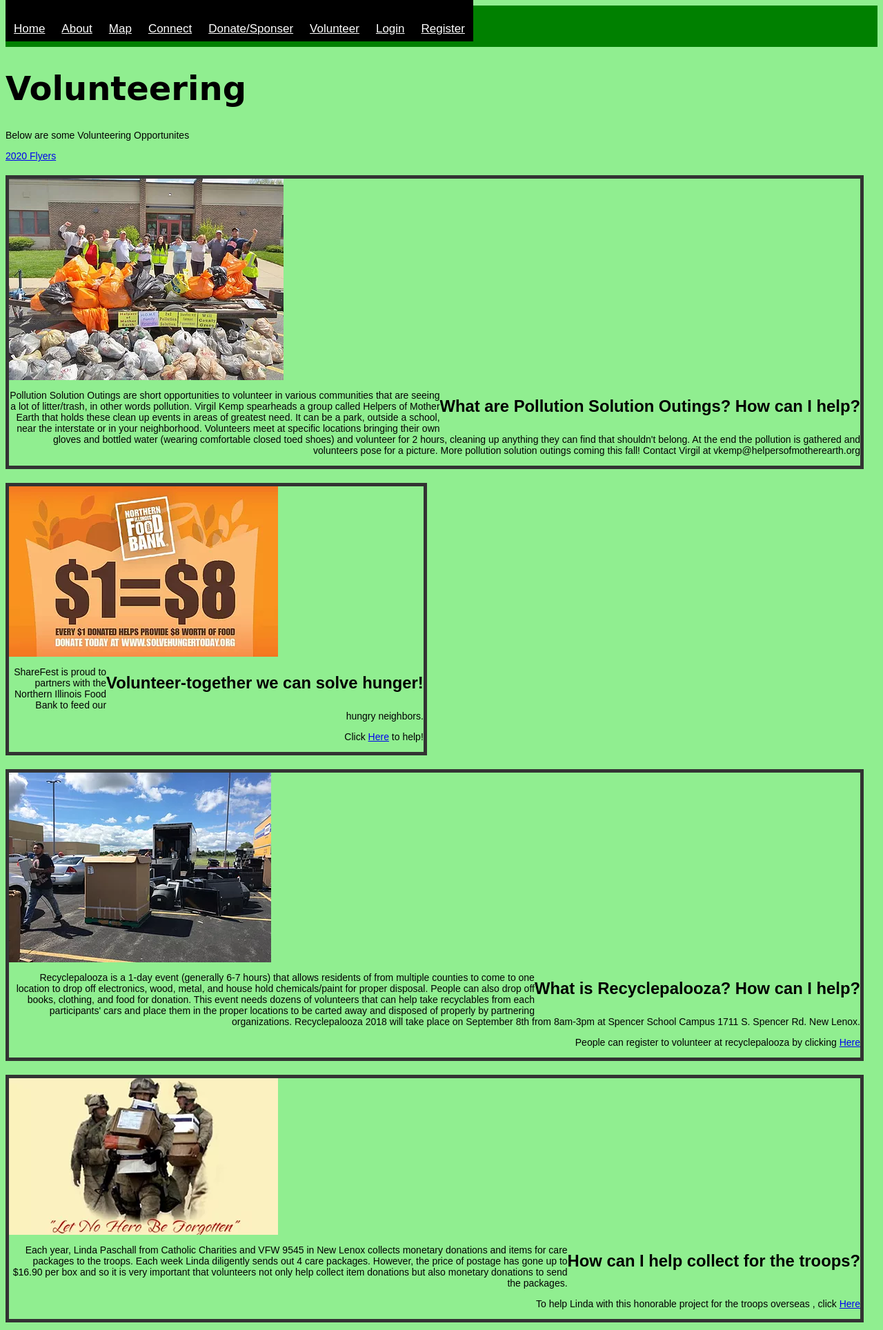
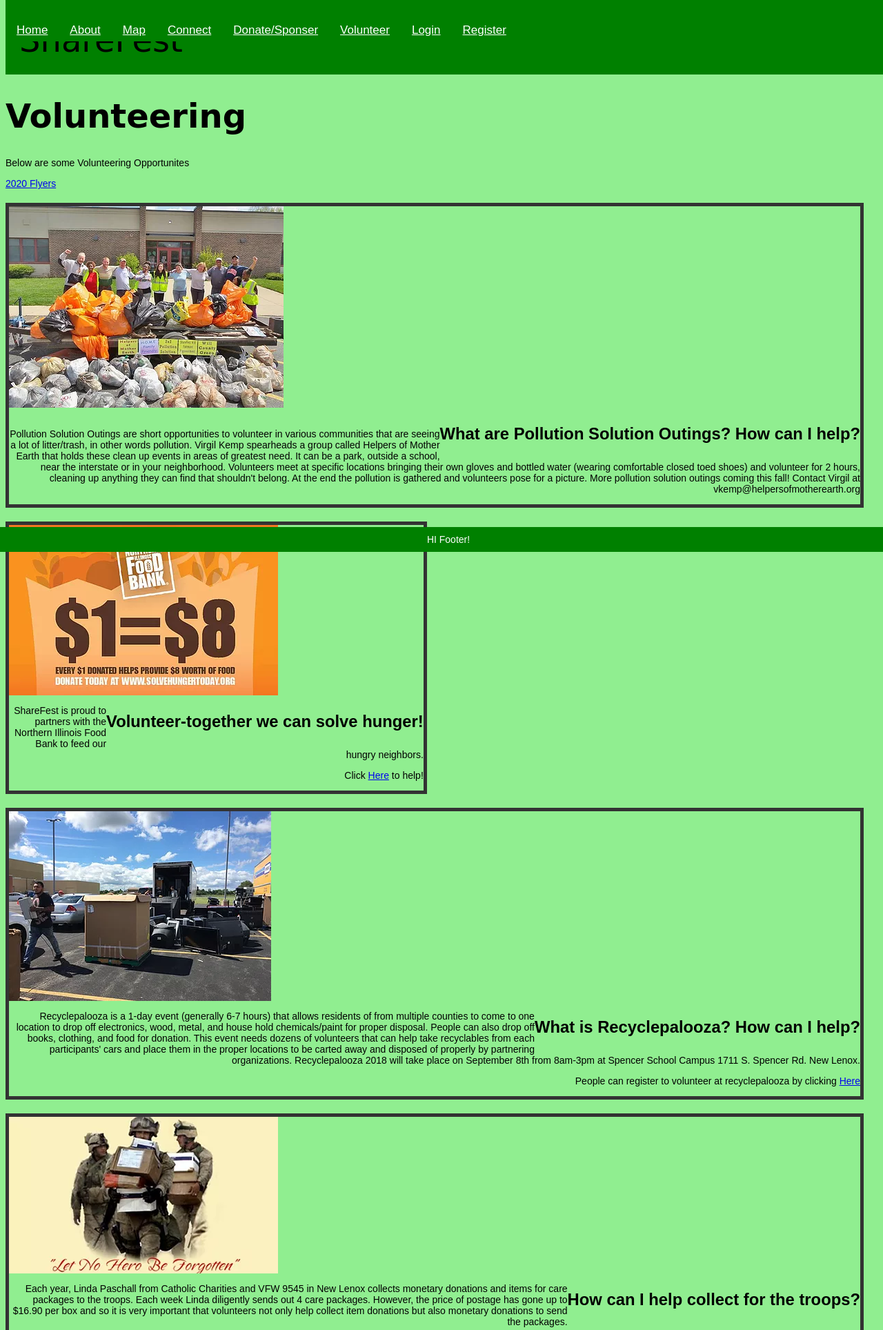
Before and after one commit to ddail/sharefest, a Django app: page /volunteer/ in a window 1280 px wide. Shown: the top 1928 px of the page at 69% size. Run offline with Django 3.2, Linux system fonts and the light colour scheme.

Commit message:
Minor error fixes

```diff
--- a/sharefestsite/allpages/static/allpages/css/stylesheet.css
+++ b/sharefestsite/allpages/static/allpages/css/stylesheet.css
@@ -7,6 +7,11 @@
     margin: lrem 0 0 0;
     align-content: center;
 }
+h3{
+    align-content: center;
+    font-family: 'Poppins', Sans-Serif;
+    font-size: 24px;
+}
 body{
     font-family: 'Poppins', Sans-Serif;
     font-size: 14px;
@@ -14,27 +19,40 @@
     align-content: center;
 }
 header{
-    top: 0;
     left: 0;
     height: 60px;
     line-height: 60px;
     background-color: green;
+    width: 100%;
+    font-family: 'Abril Fatface', Cursive;
+    font-size: 48px;
+    padding: 20px;
 }
 nav{
     position: absolute;
+    overflow: hidden;
     top: 0;
     height: 60px;
     line-height: 60px;
     z-index: 32000;
     text-align: center;
-    background-color: black;
+    background-color: green;
+    align-content: center;
+    width: 100%;
 }
 nav a{
     float: left;
     text-align: center;
-    padding: 12px;
+    padding: 14px 16px;
     color: white;
     font-size: 17px;
+}
+nav a:hover{
+    background-color: #ddd;
+    color: black;
+}
+main{
+    align-content: center;
 }
 footer{
     position: fixed;
@@ -42,49 +60,36 @@
     bottom: 0;
     width: 100%;
     background-color: green;
+    padding: 10px;
     color: white;
     text-align: center;
-<<<<<<< HEAD
   }
-=======
-  }
-  /* Style the navigation bar */
-.navbar {
-    width: 100%;
-    background-color: #555;
-    overflow: auto;
-  }
-
-  /* Navbar links */
-  .navbar a {
-    float: left;
-    text-align: center;
-    padding: 12px;
-    color: white;
-    text-decoration: none;
-    font-size: 17px;
-  }
-.post-container {
+.post-container{
     margin: 20px 20px 0 0;
     border: 5px solid #333;
     float: left;
 }
-.post-thumb img {
+.post-thumb img{
     display: block;
     float: left;
 }
-.post-content {
+.post-content{
     display: block;
     float: right;
     text-align: right;
 }
-.post-title {
+.post-title{
     font-weight: bold;
     font-size: 170%;
     float: right;
 }
-.hp {
-float: left:
-margin: 0 15px 0 0;
+.hp{
+    float: left;
+    margin: 0 15px 0 0;
 }
->>>>>>> 38889ec8ab717f4690a4b1e91d0391549274baa6
+.map-box{
+    align-content: center;
+    width: 800px;
+    height: 500px;
+    padding: 50px;
+}
--- a/sharefestsite/allpages/templates/allpages/base.html
+++ b/sharefestsite/allpages/templates/allpages/base.html
@@ -41,6 +41,7 @@
         {% endblock %}
     </main>
     <footer>
+        HI Footer!
         <a href="https://www.facebook.com/ShareFestWillCounty/" class="fa fa-facebook" title="Facebook"></a>
         <a href="mailto:sheilablesiak@lewisu.edu" title="Email"></a> <!--Using Sheila's info here for now for testing purposes-->
     </footer>
--- a/sharefestsite/allpages/templates/allpages/mappage.html
+++ b/sharefestsite/allpages/templates/allpages/mappage.html
@@ -4,8 +4,8 @@
         <p>
         Link to locate pantries:
         <a href="https://willcountygis.maps.arcgis.com/apps/MapSeries/index.html?appid=f4468e45a40946ebac56bc5acd62b00d">MAP HERE!</a>
-        <div class="box">
-                <iframe src="https://willcountygis.maps.arcgis.com/apps/MapSeries/index.html?appid=f4468e45a40946ebac56bc5acd62b00d" width = "500px" height = "500px"></iframe>
+        <div class="map-box">
+                <iframe src="https://willcountygis.maps.arcgis.com/apps/MapSeries/index.html?appid=f4468e45a40946ebac56bc5acd62b00d" width = "700px" height = "500px"></iframe>
         </div>
         </p>
 {% endblock maincontent %}
--- a/sharefestsite/allpages/templates/allpages/volunteer.html
+++ b/sharefestsite/allpages/templates/allpages/volunteer.html
@@ -6,7 +6,7 @@
 	<div class="post-container">
     	<div class="post-thumb"><img src="../static/allpages/images/PollutionSolutionOutings.png" alt="PollutionSolutionOutings" /></div>
     		<div class="post-content">
-        		<h3 class="post-title">What are Pollution Solution Outings? How can I help?</h3>
+        		<h3 class="post-title">What are Pollution Solution Outings? How can I help?</h3><br>
         		<p>
 					Pollution Solution Outings are short opportunities to volunteer
 					in various communities that are seeing a lot of litter/trash, in
@@ -22,15 +22,16 @@
 				</p>
 			</div>
 		</div>
+	</div>
 	<div class="post-container">
     	<div class="post-thumb"><img src="../static/allpages/images/VolunteerTogether.jpg" alt="VolunteerTogether" /></div>
     		<div class="post-content">
         		<h3 class="post-title">Volunteer-together we can solve hunger!</h3>
         		<p>
-			ShareFest is proud to partners with the Northern Illinois Food Bank
-			 to feed our hungry neighbors.
+					ShareFest is proud to partners with the Northern Illinois Food Bank to feed our hungry neighbors.
 				</p>
 				<p>Click <a href="www.solvehungertoday.org">Here</a> to help!</p>
+			</div>
 		</div>
 	</div>
 	<div class="post-container">
@@ -46,12 +47,12 @@
 					take recyclables from each participants' cars and place them in the
 					proper locations to be carted away and disposed of properly by
 					partnering organizations.  Recyclepalooza 2018 will take place on
-			 September 8th from 8am-3pm at Spencer School Campus 1711 S.
-			 Spencer Rd. New Lenox.
+					September 8th from 8am-3pm at Spencer School Campus 1711 S. Spencer Rd. New Lenox.
 				</p>
 				<p>People can register to volunteer at recyclepalooza by clicking
-			 <a href="https://www.signupgenius.com/index.cfm?go=s.signupnotfound">
-			Here</a></p>
+					<a href="https://www.signupgenius.com/index.cfm?go=s.signupnotfound">Here</a>
+				</p>
+			</div>
 		</div>
 	</div>
 	<div class="post-container">
@@ -66,9 +67,10 @@
 					important that volunteers not only help collect item donations but
 					also monetary donations to send the packages.
 				</p>
-			<p>To help Linda with this honorable project for the troops overseas
-			, click <a href="https://www.signupgenius.com/index.cfm?go=s.signupnotfound">
-			Here</a></p>
+				<p>To help Linda with this honorable project for the troops overseas, click
+					<a href="https://www.signupgenius.com/index.cfm?go=s.signupnotfound">Here</a>
+				</p>
+			</div>
 		</div>
 	</div>
 	<div class="post-container">
@@ -84,11 +86,10 @@
 					in the past. These will take place in different communities on 5
 					different Saturday's throughout the year. These dates are: 4/8,
 					6/3, 7/8, 8/9, & 9/16. </br></br>
-			We believe at least 20-25 volunteers will be needed at EACH event to
-			 set up, run, and clean up.
+					We believe at least 20-25 volunteers will be needed at EACH event to set up, run, and clean up.
 				</p>
-			<p>If you want to volunteer to help us click
-			<a href="https://app.vomo.org/org/HA8giAPxKdA0WGCBrfU1Z">Here</a></p>
+				<p>If you want to volunteer to help us click <a href="https://app.vomo.org/org/HA8giAPxKdA0WGCBrfU1Z">Here</a></p>
+			</div>
 		</div>
 	</div>
 	<div class="post-container">
@@ -98,12 +99,12 @@
         		<p>
 					Each year, the Northern Illinois Food Bank delivers a truck load
 					of donated food and other needed items to the ShareFest Main Event.
-			 This year, food will be distributed to those in need at our 6
-			 different mobile events.
+					This year, food will be distributed to those in need at our 6 different mobile events.
 				</p>
-			<p>To help out with the food drive at a "Love Thy Neighbor" event
-			click <a href="https://app.vomo.org/org/HA8giAPxKdA0WGCBrfU1Z">Here</a>
-			to register</p>
+				<p>To help out with the food drive at a "Love Thy Neighbor" event click
+					<a href="https://app.vomo.org/org/HA8giAPxKdA0WGCBrfU1Z">Here</a>to register.
+				</p>
+			</div>
 		</div>
 	</div>
 	<div class="post-container">
@@ -119,6 +120,7 @@
 				<p>To help with the Book Drive, click <a href="https://app.vomo.org/org/HA8giAPxKdA0WGCBrfU1Z">Here</a></p>
 			</div>
 		</div>
+	</div>
 	<div class="post-container">
     	<div class="post-thumb"><img src="../static/allpages/images/ForestPreserveWork.jpg" alt="ForestPreserveWork" /></div>
     		<div class="post-content">
@@ -130,8 +132,10 @@
 					preserves. Volunteers are expected to wear closed toed shoes, wear
 					gloves, and be prepared to work in hot or damp weather.
 				</p>
-			<p> To help with a Forest Preserve Work day click
-			<a href="https://www.reconnectwithnature.org/get-involved/volunteer">Here</a></p>
+				<p>To help with a Forest Preserve Work day click
+					<a href="https://www.reconnectwithnature.org/get-involved/volunteer">Here</a>
+				</p>
+			</div>
 		</div>
 	</div>
 {% endblock maincontent %}
```
Also changed, not shown: sharefestsite/allpages/templates/allpages/donate.html (+10 -3 lines). Lines whose indentation alone changed are shown as unchanged.
